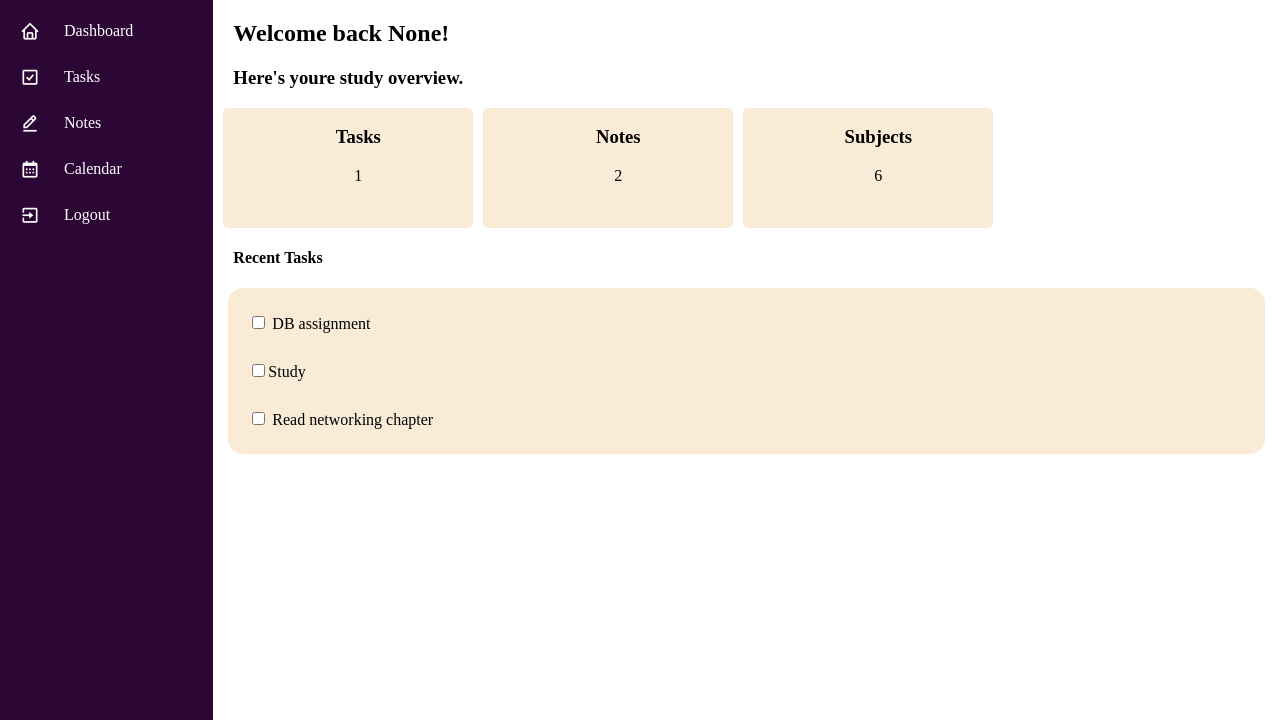
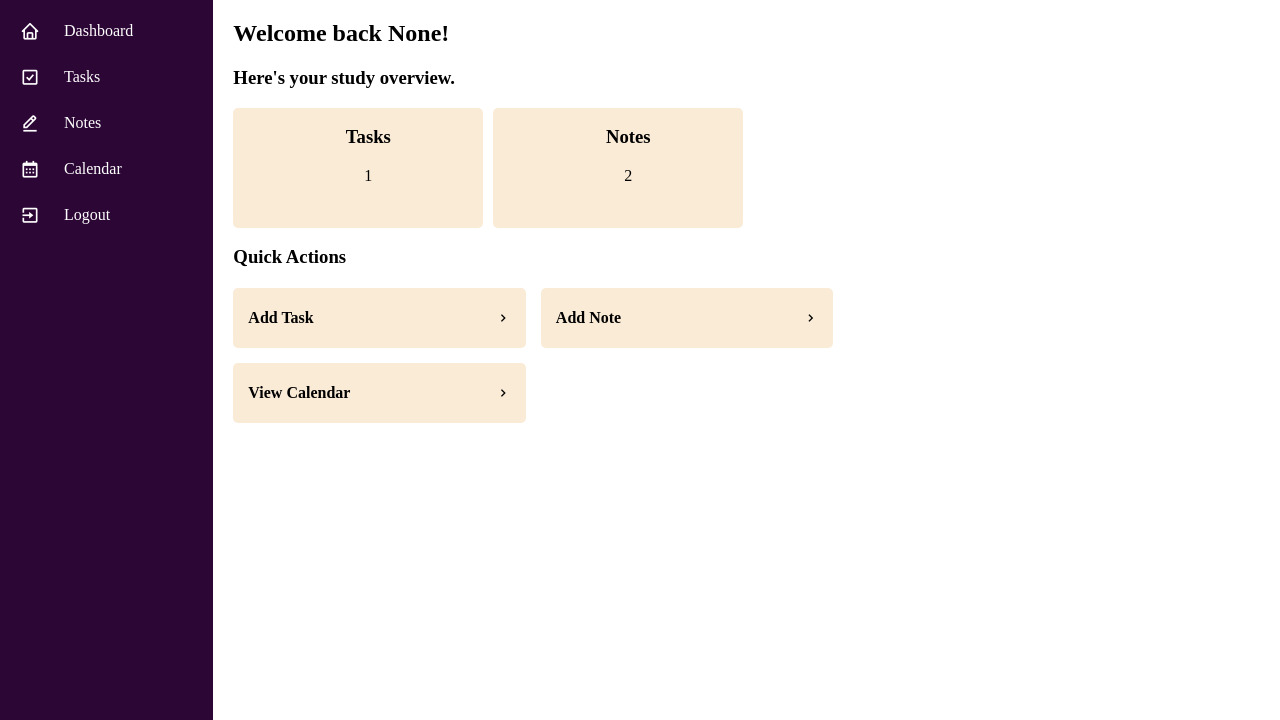
Before and after one commit to avasht-web/CSIT-Hub, a Python web app: template templates/home.html in a window 1280 px wide. Shown: the part 80-800 px from the top of the page. Run offline with Jinja, Linux system fonts and the light colour scheme; the template is opened without the code that fills it, so the values that code supplies are empty.

Commit message:
dahsboard changes

```diff
--- a/main/app.py
+++ b/main/app.py
@@ -23,8 +23,11 @@
     return conn
 
 @app.route('/')
+
 @app.route('/home')
 def home():
+    if not session.get("uid"):
+        return redirect('/login')
     return render_template('home.html')
 
 @app.route('/about')
--- a/static/styles.css
+++ b/static/styles.css
@@ -1,14 +1,14 @@
-
-html,
-body {
+html, body {
     margin: 0;
     padding: 0;
     width: 100%;
     min-height: 100%;
 }
+
 body {
     background-color: bisque;
 }
+
 .container {
     display: grid;
     grid-template-columns: 0.2fr 1fr;
@@ -19,6 +19,7 @@
     min-height: 100vh;
     width: 100%;
 }
+
 .Navbar {
     background-color: rgb(247, 247, 247);
     grid-area: Navbar;
@@ -30,6 +31,7 @@
     position: relative;
     padding: 0 24px;
 }
+
 .Sidebar {
     background-color: rgb(44, 7, 54);
     grid-area: Sidebar;
@@ -38,11 +40,13 @@
     align-items: center;
     min-height: 100%;
 }
+
 .sbl {
     margin: -10px;
-    height:60px;
-    width:auto;
+    height: 60px;
+    width: auto;
 }
+
 .Sidebar ul {
     list-style: none;
     width: 100%;
@@ -53,6 +57,7 @@
     margin: 20px 0 0 0;
     color: rgb(255, 254, 254);
 }
+
 .Sidebar a {
     text-decoration: none;
     color: rgb(255, 254, 254);
@@ -60,6 +65,7 @@
     padding: 12px;
     transition: all 0.2s;
 }
+
 .Sidebar li {
     display: flex;
     align-items: center;
@@ -67,12 +73,15 @@
     width: 100%;
     gap: 12px;
 }
+
 .Sidebar li i {
     font-size: 20px;
 }
+
 .Sidebar li:hover {
     background-color: rgb(92, 57, 124);
 }
+
 .Student ul {
     list-style: none;
     display: flex;
@@ -81,9 +90,11 @@
     padding: 0;
     margin: 0;
 }
+
 .Student li {
     font-size: 16px;
 }
+
 .logo {
     position: absolute;
     left: 40%;
@@ -91,29 +102,24 @@
     width: auto;
     display: block;
 }
+
 .Maincontent {
     background-color: rgb(255, 255, 255);
     grid-area: Maincontent;
     min-width: 0;
 }
-h2 {
+
+h2, h3, h4, p {
     margin-left: 20px;
 }
-h3 {
-    margin-left: 20px;
-}
-h4 {
-    margin-left: 20px;
-}
-p {
-    margin-left: 20px;
-}
+
 .cards {
     display: flex;
     flex-direction: row;
-    margin: 10px;
+    margin: 10px 20px;
     gap: 10px;
 }
+
 .card {
     background-color: antiquewhite;
     width: 250px;
@@ -121,9 +127,11 @@
     border-radius: 5px;
     transition: all 0.2s;
 }
+
 .card:hover {
     background-color: rgb(221, 206, 185);
 }
+
 .Recent {
     display: flex;
     flex-direction: column;
@@ -132,8 +140,40 @@
     margin-left: 15px;
     margin-right: 15px;
     padding: 20px;
-    margin-bottom:15px;
+    margin-bottom: 15px;
 }
+
 .Recent p {
     margin: 5px 0;
 }
+
+.crd {
+    display: grid;
+    grid-template-columns: 1fr 1fr;
+    gap: 15px;
+    margin: 20px;
+    max-width: 600px;
+}
+
+.cr {
+    background-color: antiquewhite;
+    height: 60px;
+    border-radius: 5px;
+    transition: all 0.2s;
+    display: flex;
+    justify-content: space-between;
+    align-items: center;
+    padding: 0 15px;
+    cursor: pointer;
+    text-decoration: none;
+    color: black;
+}
+
+.cr:hover {
+    background-color: rgb(221, 206, 185);
+}
+
+.cr h3 {
+    margin: 0;
+    font-size: 16px;
+}
--- a/templates/home.html
+++ b/templates/home.html
@@ -1,26 +1,36 @@
 {% extends "layout.html" %}
+
 {% block content %}
-         <h2>Welcome back {{session.get('username')}}!</h2>
-         <h3>Here's youre study overview.</h3>
+<h2>Welcome back {{ session.get('username') }}!</h2>
+<h3>Here's your study overview.</h3>
 
 <section class="cards">
     <div class="card">
-            <h3 align=center>Tasks</h3>
-            <p align=center>1</p>
+        <h3 align="center">Tasks</h3>
+        <p align="center">1</p>
     </div>
     <div class="card">
-            <h3 align=center>Notes</h3>
-            <p align=center>2</p>
-         </div>
-         <div class="card">
-            <h3 align=center>Subjects</h3>
-            <p align=center>6</p>
+        <h3 align="center">Notes</h3>
+        <p align="center">2</p>
     </div>
 </section>
-         <h4>Recent Tasks</h4>
-         <div class="Recent"><p><input type="checkbox"> DB assignment</p><br>
-            <p><input type="checkbox">Study</p><br>
-            <p><input type="checkbox"> Read networking chapter</p>
+
+<div>
+    <h3>Quick Actions</h3>
 </div>
-      </main>
+
+<section class="crd">
+    <a href="/tasks" class="cr">
+        <h3>Add Task</h3>
+        <i class='bx bx-chevron-right'></i>
+    </a>
+    <a href="/notes" class="cr">
+        <h3>Add Note</h3>
+        <i class='bx bx-chevron-right'></i>
+    </a>
+    <a href="/schedule" class="cr">
+        <h3>View Calendar</h3>
+        <i class='bx bx-chevron-right'></i>
+    </a>
+</section>
 {% endblock %}
```
Lines whose indentation alone changed are shown as unchanged.
